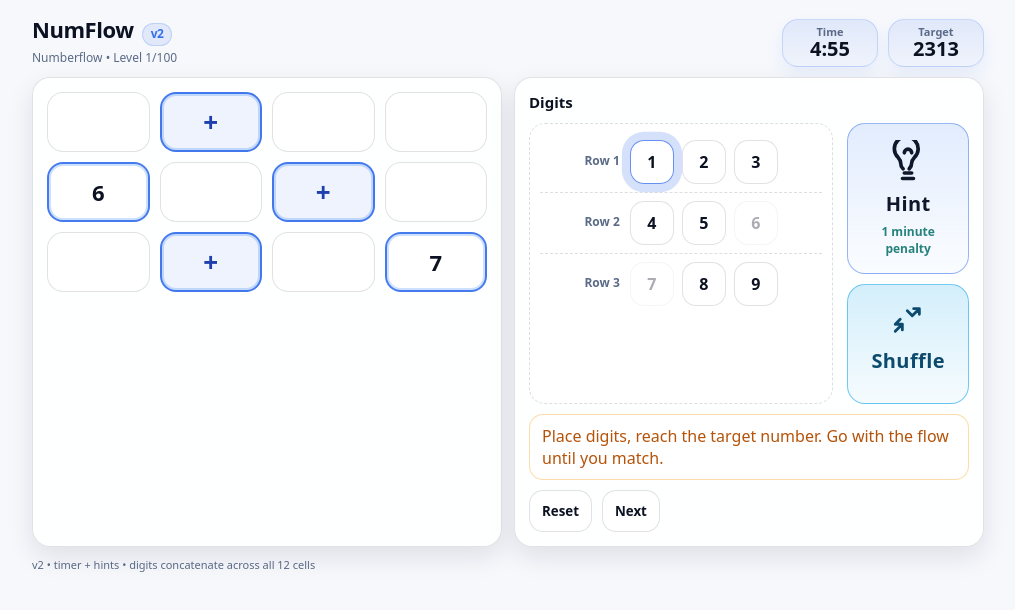
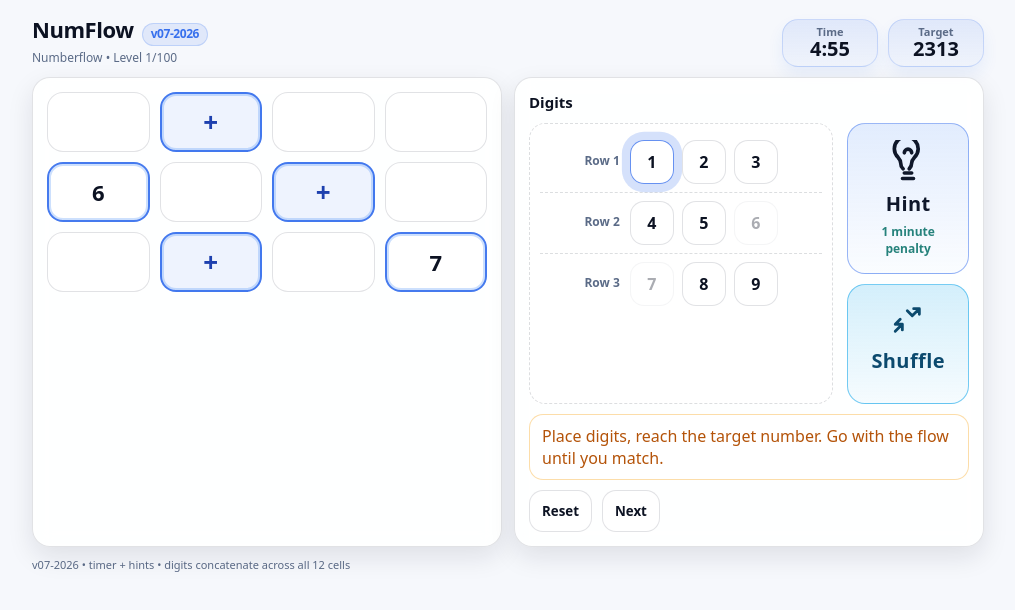
Before and after one commit to ericargyle/NumFlow, a React (Vite) app: page / in a window 1280 px wide. Shown: the top 610 px of the page, without its empty margins (132-1147 px from the left). Built offline with nearby package versions, Linux system fonts and the light colour scheme.

Commit message:
Bump NumFlow version stamp to v07-2026

```diff
--- a/src/App.tsx
+++ b/src/App.tsx
@@ -36,7 +36,7 @@ function formatMMSS(totalSeconds: number): string {
 }
 
 
-const VERSION = 'v2'
+const VERSION = 'v07-2026'
 const SCORE_STORAGE_KEY = 'numflow:v04.20.2020:score'
 const LEGACY_SCORE_KEY = 'numflow:v3:score'
 
```
